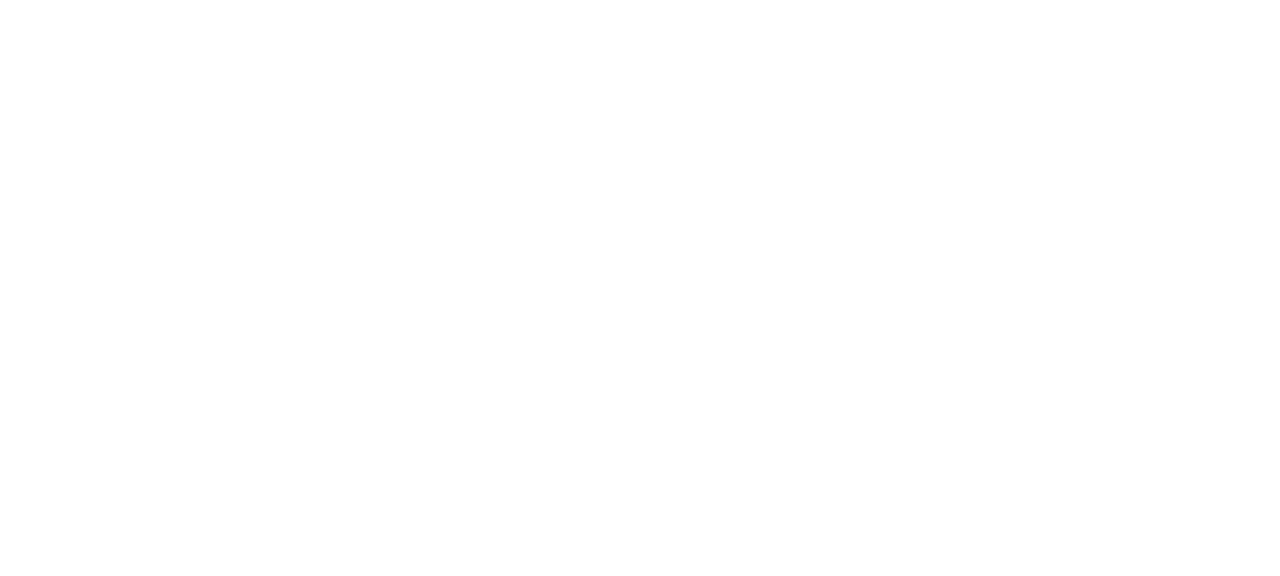
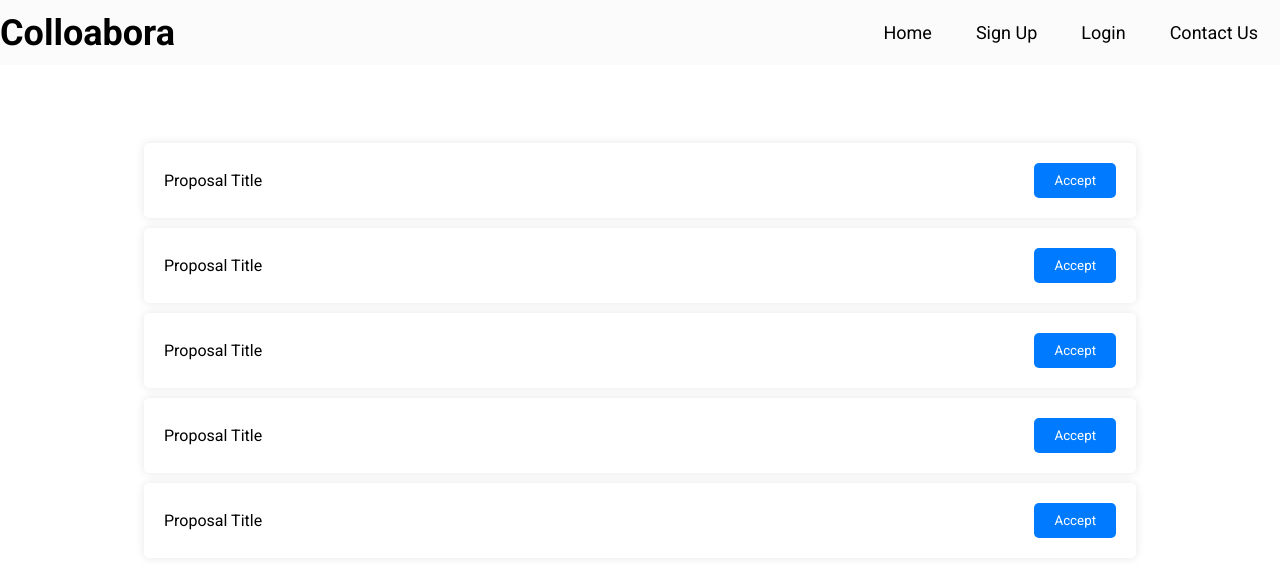
Before and after one commit to SaiSahithPolimera/collabora, a React (Vite) app: page /faculty/facultyproposal in a window 1280 px wide. Before the commit this address had no page. Shown: the top 576 px of the page. Built offline with nearby package versions, Linux system fonts and the light colour scheme.

Commit message:
Added Proposals pages for student and faculty

```diff
--- a/package.json
+++ b/package.json
@@ -13,6 +13,7 @@
     "firebase": "^10.8.0",
     "react": "^18.2.0",
     "react-dom": "^18.2.0",
+    "react-icons": "^5.0.1",
     "react-router-dom": "^6.22.1"
   },
   "devDependencies": {
--- a/src/App.jsx
+++ b/src/App.jsx
@@ -6,6 +6,7 @@
 import FacultyLogin from "./pages/FacultyLogin";
 import StudentLogin from "./pages/StudentLogin";
 import FacultySignup from "./pages/FacultySignup";
+import FacultyProposal from "./pages/FacultyProposal";
 
 function App() {
   return (
@@ -14,12 +15,12 @@
         <Route path="/" element={<Home />} />
         <Route path="/signup" element={<Signup />} />
         <Route path="/CreateProposal" element={<Proposal />} />
-        <Route path="/" element={<Home />} />
         <Route path="/signup" element={<Signup />} />
         <Route path="/student/signup" element={<StudentSignup />} />
         <Route path="/student/login" element={<StudentLogin />} />
         <Route path="/faculty/signup" element={<FacultySignup />} />
         <Route path="/faculty/login" element={<FacultyLogin />} />
+        <Route path="/faculty/facultyproposal" element={<FacultyProposal />} />
       </Routes>
     </>
   );
--- /dev/null
+++ b/src/Styles/FacultyProposals.css
@@ -0,0 +1,154 @@
+.my-header {
+  text-align: center;
+  margin-bottom: 20px;
+  color: #fff;
+}
+
+.proposals-back {
+  display: flex;
+  flex-direction: column;
+  align-items: center;
+  padding: 20px;
+}
+
+.proposals-block {
+  background-color: #fff;
+  width: 80%;
+  display: flex;
+  justify-content: space-between;
+  align-items: center;
+  padding: 20px;
+  margin-bottom: 10px;
+  border-radius: 5px;
+  box-shadow: 0px 0px 10px 0px rgba(0, 0, 0, 0.1);
+  transition: transform 0.3s ease;
+}
+
+.proposals-block:hover {
+  transform: scale(1.02);
+}
+
+.content-block {
+  background-color: #d5d5d5;
+  width: 390px;
+  display: flex;
+  flex-direction: column;
+  justify-content: space-between;
+  padding: 20px;
+  margin: 19px;
+  border-radius: 5px;
+  box-shadow: 0px 0px 10px 0px rgba(0, 0, 0, 0.1);
+}
+
+.title-header {
+  margin-left: 18px;
+}
+
+.skills-list {
+  display: flex;
+  flex-wrap: wrap;
+  padding: 0;
+  margin: 0;
+}
+
+.control-buttons {
+  list-style: none;
+  border: none;
+  padding: 14px 30px;
+  margin: 12px;
+  border-radius: 5px;
+  cursor: pointer;
+  transition: background 0.3s ease;
+}
+
+.control-buttons:first-child {
+  background: #dc3545; /* Red */
+  color: #fff
+}
+
+.control-buttons:first-child:hover {
+  background: #c82333;
+
+}
+
+.control-buttons:last-child {
+  background: #28a745; /* Green */
+  color: #fff;
+  ;
+}
+
+.control-buttons:last-child:hover {
+  background: #218838;
+}
+
+.buttons-container {
+  display: flex;
+  justify-content: space-between;
+}
+
+.skills-list > li {
+  list-style: none;
+  background: #007bff;
+  color: #fff;
+  padding: 5px 10px;
+  margin: 5px;
+  border-radius: 5px;
+  cursor: pointer;
+  transition: background 0.3s ease;
+}
+
+.skills-list > li:hover {
+  background: #0056b3;
+}
+
+.proposalTitle {
+  cursor: pointer;
+}
+
+.proposals-block button {
+  padding: 10px 20px;
+  background-color: #007bff;
+  color: #fff;
+  border: none;
+  border-radius: 5px;
+  cursor: pointer;
+  transition: background 0.3s ease;
+}
+
+.proposals-block button:hover {
+  background-color: #0056b3;
+}
+
+.modal {
+  position: fixed;
+  top: 0;
+  left: 0;
+  width: 100%;
+  height: 100%;
+  background: rgba(0, 0, 0, 0.5);
+  display: flex;
+  justify-content: center;
+  align-items: center;
+  animation: fadeIn 0.5s;
+}
+
+@keyframes fadeIn {
+  from {opacity: 0;}
+  to {opacity: 1;}
+}
+
+.modal-content {
+  display: flex;
+  flex-direction: column;
+  background: #fff;
+  padding: 20px;
+  border-radius: 5px;
+  width: 80%;
+  max-width: 500px;
+  animation: slideIn 0.5s;
+}
+
+@keyframes slideIn {
+  from {transform: translateY(-50px);}
+  to {transform: translateY(0);}
+}
--- /dev/null
+++ b/src/pages/FacultyProposal.jsx
@@ -0,0 +1,60 @@
+import React, { useState } from 'react'
+import '../Styles/FacultyProposals.css'
+import Header from './components/Header'
+import { FaCheck } from 'react-icons/fa'
+
+const FacultyProposal = () => {
+  const proposals = Array(5).fill({ title: 'Proposal Title', name: 'Name', branch: 'Branch', description: 'Proposal Description', skills: ["C", 'React JS'] });
+  const [selectedProposal, setSelectedProposal] = useState(null);
+  const [acceptedProposals, setAcceptedProposals] = useState(Array(5).fill(false));
+
+  function showProposalDescription(index) {
+    setSelectedProposal({...proposals[index]});
+  }
+
+  function closeModal() {
+    setSelectedProposal(null);
+  }
+
+  function acceptProposal(index) {
+    const newAcceptedProposals = [...acceptedProposals];
+    newAcceptedProposals[index] = true;
+    setAcceptedProposals(newAcceptedProposals);
+  }
+
+  return (
+    <>
+    <Header/>
+    <h1 className='my-header'>Proposals</h1>
+    <div className='proposals-back'>
+      {proposals.map((proposal, index) => (
+        <div className='proposals-block' key={index}>
+          <p id={index} className='proposalTitle' onClick={() => showProposalDescription(index)}>{proposal.title}</p>
+          <button id={index} onClick={() => acceptProposal(index)}>
+            {acceptedProposals[index] ? <FaCheck /> : 'Accept'}
+          </button>
+        </div>
+      ))}
+    </div>
+    {selectedProposal && (
+      <div className='modal'>
+        <div className='modal-content'>
+          <h2>Proposal Details</h2>
+          <div>
+            <h3 className='title-header'>Title: {selectedProposal.title}</h3>
+            <div className='content-block'>Branch: {selectedProposal.branch}</div>
+            <div className='content-block'>Skills: <ul className='skills-list'>{selectedProposal.skills.map((skill, index) => <li key={index}>{skill}</li>)}</ul></div>
+            <div className='content-block'>Description: {selectedProposal.description}</div>
+          </div>
+          <div className='buttons-container'>
+            <button onClick={closeModal} className='control-buttons'>Close</button>
+            <button className='control-buttons'>Accept</button>
+          </div>
+        </div>
+      </div>
+    )}
+    </>
+  )
+}
+
+export default FacultyProposal
--- a/src/pages/components/Proposal.jsx
+++ b/src/pages/components/Proposal.jsx
@@ -1,5 +1,5 @@
 import React, { useState } from "react";
-import "./Proposal.css";
+import '../../Styles/Proposal.css';
 import Header from "./Header";
 
 const Proposal = () => {
```
Also changed, not shown: src/Styles/Proposal.css (renamed from src/pages/components/Proposal.css), 1 other file (tests, documents, lock files or other folders).
